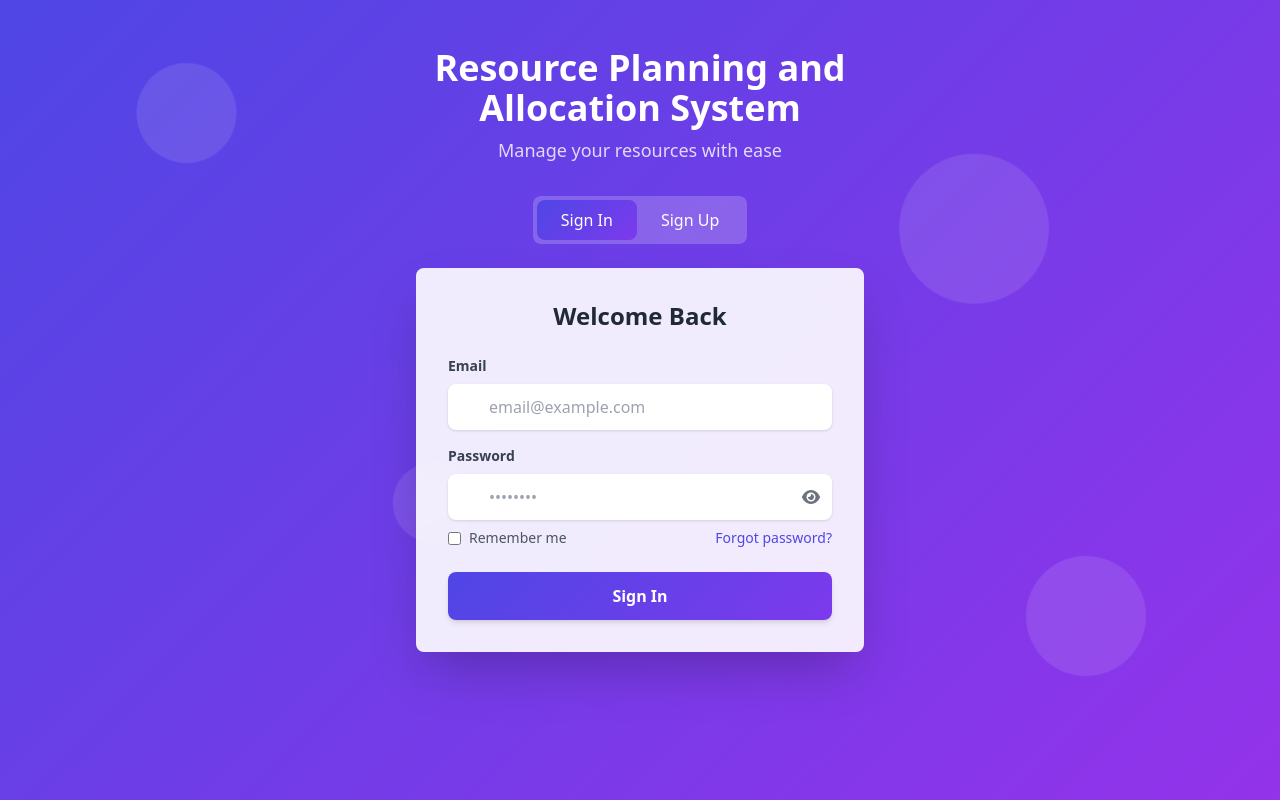
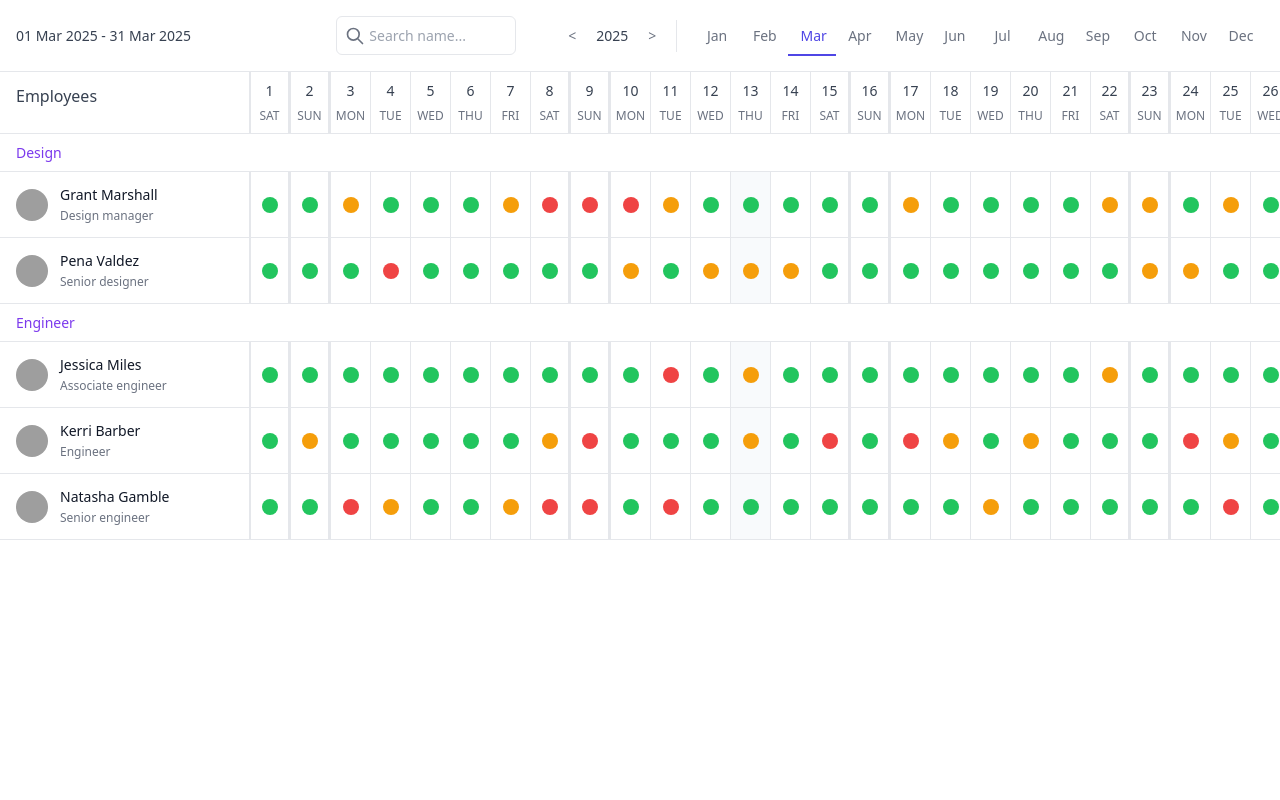
Before and after one commit to WEVIOO-S03/Resource-Allocation-Frontend, a React (Create React App) app: page /projectDetail in a window 1280 px wide. Before the commit this address led to /auth. Built offline with nearby package versions, Linux system fonts and the light colour scheme; grey boxes are pictures that could not be loaded.

Commit message:
Update routing for projectdetails and adjust sidebar link; enhance projectDetails layout and functionality

```diff
--- a/src/App.jsx
+++ b/src/App.jsx
@@ -57,7 +57,7 @@ export default function App() {
           }
         />
 
-        <Route path="/attendance" element={<AttendanceView />} />
+        <Route path="/projectDetail" element={<AttendanceView />} />
 
         <Route path="*" element={<Navigate to={isAuthenticated() ? (isAdmin() ? "/admin" : "/projects") : "/auth"} />} />
       </Routes>
--- a/src/components/Sidebar.jsx
+++ b/src/components/Sidebar.jsx
@@ -72,7 +72,7 @@ const Sidebar = () => {
           <FontAwesomeIcon icon={faFolderOpen} className="w-6" />
           <span>Projects</span>
         </Link>
-        <Link to="/attendance" className="sidebar-link flex items-center py-2 px-2 rounded-lg mb-1 text-white">
+        <Link to="/projectDetail" className="sidebar-link flex items-center py-2 px-2 rounded-lg mb-1 text-white">
           <FontAwesomeIcon icon={faCalendarAlt} className="w-6" />
           <span>Time & Attendance</span>
         </Link>
--- a/src/pages/projectDetails.jsx
+++ b/src/pages/projectDetails.jsx
@@ -1,166 +1,194 @@
-import React, { useState } from 'react';
-import { format, startOfMonth, endOfMonth, eachDayOfInterval, isToday, getWeek, startOfWeek, endOfWeek } from 'date-fns';
+import React, { useState, useRef, useEffect } from 'react';
+import { format, addMonths, subMonths, startOfMonth, endOfMonth, eachDayOfInterval, isToday, isWeekend } from 'date-fns';
 import '../styles/AttendanceView.css';
 
 const AttendanceView = () => {
   const [currentDate, setCurrentDate] = useState(new Date());
-  const [searchTerm, setSearchTerm] = useState('');
-  const [workingTimePopup, setWorkingTimePopup] = useState(null);
+  const [searchQuery, setSearchQuery] = useState('');
+  const [selectedEmployee, setSelectedEmployee] = useState(null);
+  const [selectedDate, setSelectedDate] = useState(null);
+  const [selectedColumn, setSelectedColumn] = useState(null);
+  const daysRowRef = useRef(null);
+  const attendanceRowsRef = useRef([]);
 
-  const employees = [
+  // Mock data for departments and employees
+  const departments = [
     {
-      id: 1,
-      name: 'Grant Marshall',
-      role: 'Design manager',
-      department: 'Design',
-      avatar: 'https://via.placeholder.com/40'
+      name: 'Design',
+      employees: [
+        { id: 1, name: 'Grant Marshall', title: 'Design manager', avatar: 'https://i.pravatar.cc/150?img=1' },
+        { id: 2, name: 'Pena Valdez', title: 'Senior designer', avatar: 'https://i.pravatar.cc/150?img=2' },
+      ]
     },
     {
-      id: 2,
-      name: 'Pena Valdez',
-      role: 'Design manager',
-      department: 'Design',
-      avatar: 'https://via.placeholder.com/40'
-    },
-    {
-      id: 3,
-      name: 'Jessica Miles',
-      role: 'Assistant engineer',
-      department: 'Engineer',
-      avatar: 'https://via.placeholder.com/40'
-    },
-    {
-      id: 4,
-      name: 'Kerri Barber',
-      role: 'Engineer',
-      department: 'Engineer',
-      avatar: 'https://via.placeholder.com/40'
+      name: 'Engineer',
+      employees: [
+        { id: 3, name: 'Jessica Miles', title: 'Associate engineer', avatar: 'https://i.pravatar.cc/150?img=3' },
+        { id: 4, name: 'Kerri Barber', title: 'Engineer', avatar: 'https://i.pravatar.cc/150?img=4' },
+        { id: 5, name: 'Natasha Gamble', title: 'Senior engineer', avatar: 'https://i.pravatar.cc/150?img=5' },
+      ]
     }
   ];
 
-  const departments = ['Design', 'Engineer'];
+  const getAttendanceStatus = (employeeId, date) => {
+    // Mock attendance status - you would fetch this from your backend
+    const random = Math.random();
+    if (random < 0.7) return 'full';
+    if (random < 0.9) return 'moyen';
+    return 'low';
+  };
 
-  // Get all days for the calendar view
-  const calendarDays = eachDayOfInterval({
-    start: startOfMonth(currentDate),
-    end: endOfMonth(currentDate)
+  const handlePrevMonth = () => setCurrentDate(subMonths(currentDate, 1));
+  const handleNextMonth = () => setCurrentDate(addMonths(currentDate, 1));
+
+  const handleCellClick = (employee, date) => {
+    setSelectedEmployee(employee);
+    setSelectedDate(date);
+  };
+
+  const handleColumnClick = (date) => {
+    setSelectedColumn(date);
+  };
+
+  const isColumnSelected = (date) => {
+    return selectedColumn && format(selectedColumn, 'yyyy-MM-dd') === format(date, 'yyyy-MM-dd');
+  };
+
+  const isWeekEnd = (date) => {
+    return isWeekend(date);
+  };
+
+  const startDate = startOfMonth(currentDate);
+  const endDate = endOfMonth(currentDate);
+  const calendarDays = eachDayOfInterval({ start: startDate, end: endDate });
+
+  const filteredDepartments = departments.map(dept => ({
+    ...dept,
+    employees: dept.employees.filter(emp =>
+      emp.name.toLowerCase().includes(searchQuery.toLowerCase())
+    )
+  })).filter(dept => dept.employees.length > 0);
+
+  useEffect(() => {
+    const daysRow = daysRowRef.current;
+    const attendanceRows = attendanceRowsRef.current;
+
+    const handleScroll = (e) => {
+      if (e.target === daysRow) {
+        attendanceRows.forEach(row => {
+          if (row) row.scrollLeft = daysRow.scrollLeft;
+        });
+      } else {
+        const scrollLeft = e.target.scrollLeft;
+        daysRow.scrollLeft = scrollLeft;
+        attendanceRows.forEach(row => {
+          if (row && row !== e.target) row.scrollLeft = scrollLeft;
+        });
+      }
+    };
+
+    daysRow?.addEventListener('scroll', handleScroll);
+    attendanceRows.forEach(row => {
+      row?.addEventListener('scroll', handleScroll);
     });
 
-  const handlePreviousYear = () => {
-    setCurrentDate(prevDate => new Date(prevDate.getFullYear() - 1, prevDate.getMonth(), 1));
-  };
-
-  const handleNextYear = () => {
-    setCurrentDate(prevDate => new Date(prevDate.getFullYear() + 1, prevDate.getMonth(), 1));
-  };
-
-  const handleMonthClick = (month) => {
-    setCurrentDate(new Date(currentDate.getFullYear(), month, 1));
-  };
-
-  const getAttendanceStatus = (employeeId, date) => {
-    // This would normally come from your backend
-    const statuses = ['present', 'late', 'absent'];
-    const randomIndex = Math.floor((employeeId + date.getDate()) % 3);
-    return statuses[randomIndex];
-  };
-
-  const handleCellClick = (employee, date) => {
-    setWorkingTimePopup({
-      employee,
-      date,
-      position: { x: window.event.clientX, y: window.event.clientY }
+    return () => {
+      daysRow?.removeEventListener('scroll', handleScroll);
+      attendanceRows.forEach(row => {
+        row?.removeEventListener('scroll', handleScroll);
       });
     };
-
-  const filteredEmployees = employees.filter(emp =>
-    emp.name.toLowerCase().includes(searchTerm.toLowerCase())
-  );
-
-  const getWeekIndicator = (date) => {
-    const weekStart = startOfWeek(date, { weekStartsOn: 1 });
-    const weekEnd = endOfWeek(date, { weekStartsOn: 1 });
-    return `${format(weekStart, 'd')} - ${format(weekEnd, 'd')} ${format(date, 'MMMM')} - W${getWeek(date)}`;
-  };
+  }, []);
 
   return (
     <div className="attendance-container">
-      {/* Header row with date range, search and navigation */}
-      <div className="header-row">
+      {/* Main calendar grid */}
+      <div className="main-grid">
+        {/* Calendar controls */}
+        <div className="calendar-controls">
           <div className="date-range">
-          {format(startOfMonth(currentDate), 'dd MMM yyyy')} - {format(endOfMonth(currentDate), 'dd MMM yyyy')}
+            {format(startDate, 'dd MMM yyyy')} - {format(endDate, 'dd MMM yyyy')}
           </div>
-
+          <div className="controls-right">
             <div className="search-bar">
               <input
                 type="text"
-            placeholder="Search name"
-            value={searchTerm}
-            onChange={(e) => setSearchTerm(e.target.value)}
+                placeholder="Search name..."
+                value={searchQuery}
+                onChange={(e) => setSearchQuery(e.target.value)}
               />
             </div>
-
             <div className="navigation-container">
               <div className="year-nav">
-            <button onClick={handlePreviousYear}>&lt;</button>
-            <span>{currentDate.getFullYear()}</span>
-            <button onClick={handleNextYear}>&gt;</button>
+                <button onClick={handlePrevMonth}>&lt;</button>
+                <span>{format(currentDate, 'yyyy')}</span>
+                <button onClick={handleNextMonth}>&gt;</button>
               </div>
               <div className="month-buttons">
-            {Array.from({ length: 12 }, (_, i) => (
+                {Array.from({ length: 12 }, (_, i) => {
+                  const monthDate = new Date(currentDate.getFullYear(), i);
+                  return (
                     <button
                       key={i}
-                className={`month-btn ${currentDate.getMonth() === i ? 'active' : ''}`}
-                onClick={() => handleMonthClick(i)}
+                      className={`month-btn ${i === currentDate.getMonth() ? 'active' : ''}`}
+                      onClick={() => setCurrentDate(new Date(currentDate.getFullYear(), i))}
                     >
-                {format(new Date(currentDate.getFullYear(), i, 1), 'MMM')}
+                      {format(monthDate, 'MMM')}
                     </button>
-            ))}
+                  );
+                })}
+              </div>
             </div>
           </div>
         </div>
 
-      {/* Main Grid */}
-      <div className="main-grid">
         {/* Days header */}
         <div className="days-header">
-          <div className="employee-column-header"></div>
-          <div className="days-row">
+          <div className="employee-column-header">
+            Employees
+          </div>
+          <div className="days-row" ref={daysRowRef}>
             {calendarDays.map((day, index) => (
-              <div key={index} className="day-header">
+              <div
+                key={index}
+                className={`day-header ${isColumnSelected(day) ? 'selected' : ''} ${isWeekEnd(day) ? 'week-end' : ''}`}
+                onClick={() => handleColumnClick(day)}
+              >
                 <div className="day-number">{format(day, 'd')}</div>
-                <div className="day-name">{format(day, 'EEE').toUpperCase()}</div>
+                <div className="day-name">{format(day, 'EEE')}</div>
               </div>
             ))}
           </div>
         </div>
 
-        {/* Departments and Employees */}
+        {/* Departments and employees */}
         <div className="departments-container">
-          {departments.map(dept => (
-            <div key={dept} className="department-section">
+          {filteredDepartments.map((dept, deptIndex) => (
+            <div key={deptIndex} className="department-section">
               <div className="department-header">
-                {dept}
+                {dept.name}
               </div>
-              {filteredEmployees
-                .filter(emp => emp.department === dept)
-                .map(emp => (
-                  <div key={emp.id} className="employee-attendance-row">
+              {dept.employees.map((emp, empIndex) => (
+                <div key={empIndex} className="employee-attendance-row">
                   <div className="employee-info-cell">
-                      <img src={emp.avatar} alt="" className="employee-avatar" />
+                    <img src={emp.avatar} alt={emp.name} className="employee-avatar" />
                     <div className="employee-info">
                       <div className="employee-name">{emp.name}</div>
-                        <div className="employee-title">{emp.role}</div>
-                      </div>
-                      <div className="action-icons">
-                        <span className="action-icon">⚙️</span>
+                      <div className="employee-title">{emp.title}</div>
                     </div>
                   </div>
-                    <div className="attendance-cells">
+                  <div
+                    className="attendance-cells"
+                    ref={el => {
+                      if (el) {
+                        attendanceRowsRef.current[deptIndex * dept.employees.length + empIndex] = el;
+                      }
+                    }}
+                  >
                     {calendarDays.map((day, dayIndex) => (
                       <div
                         key={dayIndex}
-                          className={`status-cell status-${getAttendanceStatus(emp.id, day)} ${isToday(day) ? 'today' : ''}`}
+                        className={`status-cell status-${getAttendanceStatus(emp.id, day)} ${isToday(day) ? 'today' : ''} ${isColumnSelected(day) ? 'selected' : ''} ${isWeekEnd(day) ? 'week-end' : ''}`}
                         onClick={() => handleCellClick(emp, day)}
                       >
                         <div className="status-dot" />
@@ -174,24 +202,17 @@ const AttendanceView = () => {
         </div>
       </div>
 
-      {/* Working Time Popup */}
-      {workingTimePopup && (
-        <div className="working-time-popup" style={{
-          left: workingTimePopup.position.x,
-          top: workingTimePopup.position.y
-        }}>
-          <h4>Working Time</h4>
+      {/* Working time popup */}
+      {selectedEmployee && selectedDate && (
+        <div className="working-time-popup" style={{ top: '50%', left: '50%', transform: 'translate(-50%, -50%)' }}>
+          <h4>{selectedEmployee.name} - {format(selectedDate, 'MMM d, yyyy')}</h4>
           <div className="working-time-entry">
-            <span className="working-time-label">Check in:</span>
-            <span className="working-time-value">09:00</span>
+            <span className="working-time-label">Check-in:</span>
+            <span className="working-time-value">9:00 AM</span>
           </div>
           <div className="working-time-entry">
-            <span className="working-time-label">Check out:</span>
-            <span className="working-time-value">17:00</span>
-          </div>
-          <div className="working-time-entry">
-            <span className="working-time-label">Total:</span>
-            <span className="working-time-value">7h 56min</span>
+            <span className="working-time-label">Check-out:</span>
+            <span className="working-time-value">6:00 PM</span>
           </div>
         </div>
       )}
--- a/src/styles/AttendanceView.css
+++ b/src/styles/AttendanceView.css
@@ -96,21 +96,27 @@
   background-color: #4f46e5;
 }
 
-/* Calendar Layout */
 .attendance-container {
-  height: calc(100vh - 64px); /* Adjust based on your header height */
+  height: 100%;
   background: white;
   overflow: hidden;
   display: flex;
   flex-direction: column;
 }
 
-.header-row {
+.main-grid {
+  flex: 1;
+  display: flex;
+  flex-direction: column;
+  overflow: hidden;
+}
+
+.calendar-controls {
+  padding: 1rem;
+  border-bottom: 1px solid #e5e7eb;
   display: flex;
   align-items: center;
-  padding: 1rem;
-  gap: 2rem;
-  border-bottom: 1px solid #e5e7eb;
+  justify-content: space-between;
 }
 
 .date-range {
@@ -119,10 +125,10 @@
   min-width: 200px;
 }
 
-.attendance-grid {
+.controls-right {
   display: flex;
-  flex: 1;
-  overflow: hidden;
+  align-items: center;
+  gap: 2rem;
 }
 
 .employee-column {
@@ -177,7 +183,6 @@
   font-size: 0.875rem;
   border-bottom: 1px solid #e5e7eb;
 }
-
 /* Calendar Grid */
 .calendar-grid {
   flex: 1;
@@ -265,15 +270,15 @@
   border-radius: 9999px;
 }
 
-.status-present .status-indicator {
+.status-full .status-indicator {
   background-color: #34d399;
 }
 
-.status-absent .status-indicator {
+.status-low .status-indicator {
   background-color: #f87171;
 }
 
-.status-late .status-indicator {
+.status-moyen .status-indicator {
   background-color: #fbbf24;
 }
 
@@ -343,27 +348,22 @@
   cursor: pointer;
 }
 
-/* Main Grid Layout */
-.main-grid {
-  flex: 1;
-  display: flex;
-  flex-direction: column;
-  overflow: hidden;
-}
 
 .days-header {
   display: flex;
+  background: white;
+  border-bottom: 1px solid #e5e7eb;
   position: sticky;
   top: 0;
-  z-index: 10;
-  background: white;
-  border-bottom: 1px solid #e5e7eb;
+  z-index: 20;
 }
 
 .employee-column-header {
   width: 250px;
   flex-shrink: 0;
   padding: 0.75rem 1rem;
+  font-weight: 500;
+  color: #374151;
   background: white;
   border-right: 1px solid #e5e7eb;
 }
@@ -372,6 +372,12 @@
   display: flex;
   flex: 1;
   overflow-x: auto;
+  scrollbar-width: none;
+  -ms-overflow-style: none;
+}
+
+.days-row::-webkit-scrollbar {
+  display: none;
 }
 
 .day-header {
@@ -380,6 +386,26 @@
   padding: 0.5rem 0;
   text-align: center;
   border-left: 1px solid #e5e7eb;
+  cursor: pointer;
+  position: relative;
+}
+
+.day-header.selected {
+  background-color: #f3f4f6;
+}
+
+.day-header.selected::after {
+  content: '';
+  position: absolute;
+  bottom: 0;
+  left: 0;
+  right: 0;
+  height: 2px;
+  background-color: #4f46e5;
+}
+
+.day-header.week-end {
+  border-right: 2px solid #e5e7eb;
 }
 
 .day-number {
@@ -394,29 +420,23 @@
   margin-top: 0.25rem;
   text-transform: uppercase;
 }
-
 /* Departments and Employees */
 .departments-container {
   flex: 1;
-  overflow-y: auto;
+  overflow: auto;
+  display: flex;
+  flex-direction: column;
 }
 
 .department-section {
-  border-bottom: 1px solid #e5e7eb;
-}
-
-.department-header {
-  padding: 0.5rem 1rem;
-  background-color: white;
-  font-weight: 500;
-  color: #7c3aed;
-  font-size: 0.875rem;
+  display: flex;
+  flex-direction: column;
 }
 
 .employee-attendance-row {
   display: flex;
-  border-top: 1px solid #e5e7eb;
-  min-height: 48px;
+  min-height: 3.5rem;
+  border-bottom: 1px solid #e5e7eb;
 }
 
 .employee-info-cell {
@@ -428,6 +448,9 @@
   gap: 0.75rem;
   background: white;
   border-right: 1px solid #e5e7eb;
+  position: sticky;
+  left: 0;
+  z-index: 10;
 }
 
 .employee-avatar {
@@ -464,11 +487,17 @@
   cursor: pointer;
 }
 
-/* Attendance Cells */
 .attendance-cells {
   display: flex;
   flex: 1;
   overflow-x: auto;
+  scrollbar-width: none;
+  -ms-overflow-style: none;
+  scroll-snap-type: x mandatory;
+}
+
+.attendance-cells::-webkit-scrollbar {
+  display: none;
 }
 
 .status-cell {
@@ -482,6 +511,14 @@
   border-left: 1px solid #e5e7eb;
 }
 
+.status-cell.week-end {
+  border-right: 2px solid #e5e7eb;
+}
+
+.status-cell.selected {
+  background-color: #f3f4f6;
+}
+
 .status-dot {
   width: 16px;
   height: 16px;
@@ -489,53 +526,18 @@
   background-color: #e5e7eb;
 }
 
-.status-present .status-dot {
+.status-full .status-dot {
   background-color: #22c55e;
 }
 
-.status-absent .status-dot {
+.status-low .status-dot {
   background-color: #ef4444;
 }
 
-.status-late .status-dot {
+.status-moyen .status-dot {
   background-color: #f59e0b;
 }
 
 .today {
   background-color: #f8fafc;
 }
-
-/* Working Time Popup */
-.working-time-popup {
-  position: fixed;
-  background: white;
-  border: 1px solid #e5e7eb;
-  border-radius: 0.375rem;
-  box-shadow: 0 4px 6px -1px rgba(0, 0, 0, 0.1);
-  padding: 1rem;
-  z-index: 50;
-  min-width: 200px;
-}
-
-.working-time-popup h4 {
-  font-weight: 500;
-  color: #111827;
-  margin-bottom: 0.75rem;
-}
-
-.working-time-entry {
-  display: flex;
-  align-items: center;
-  gap: 1rem;
-  padding: 0.25rem 0;
-}
-
-.working-time-label {
-  color: #6b7280;
-  font-size: 0.875rem;
-}
-
-.working-time-value {
-  color: #111827;
-  font-size: 0.875rem;
-}
```
Lines whose indentation alone changed are shown as unchanged.
